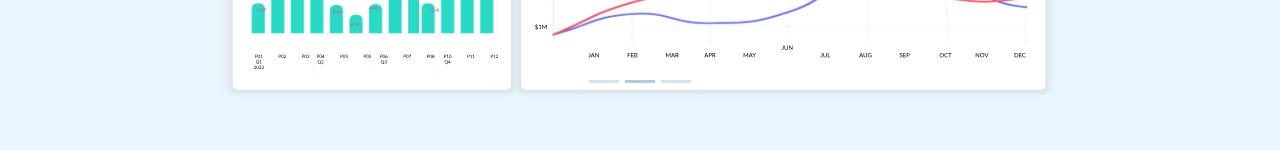
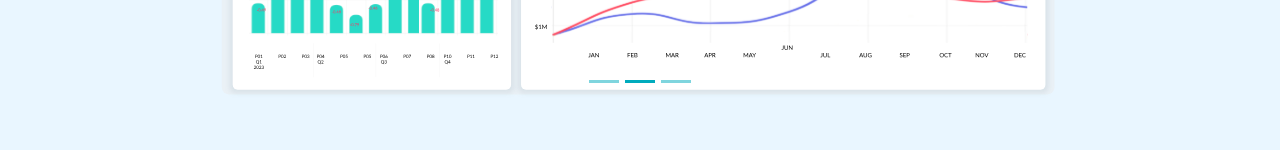
Before and after one commit to smartshivsharma/justperform, a Next.js app: page / in a window 1280 px wide. Shown: the part 759-909 px from the top of the page. Built offline with nearby package versions, Linux system fonts and the light colour scheme.

Commit message:
v9 changes

```diff
--- a/styles/globals.css
+++ b/styles/globals.css
@@ -161,7 +161,7 @@ ul.list li::before{   padding-right: 10px; color: #00ABBD; margin-bottom: 4px; d
 .bannerCarousel {position: relative; height: 550px;}
 .bannerCarousel .carousel-indicators{bottom: -50px;}
 .bannerCarousel .carousel-indicators [data-bs-target] {
-  background-color: #AECDE1;
+  background-color: #00ABBD !important;
 }
 /* .bannerCarousel .carousel-indicators.active { color: red !important;} */
 
```
